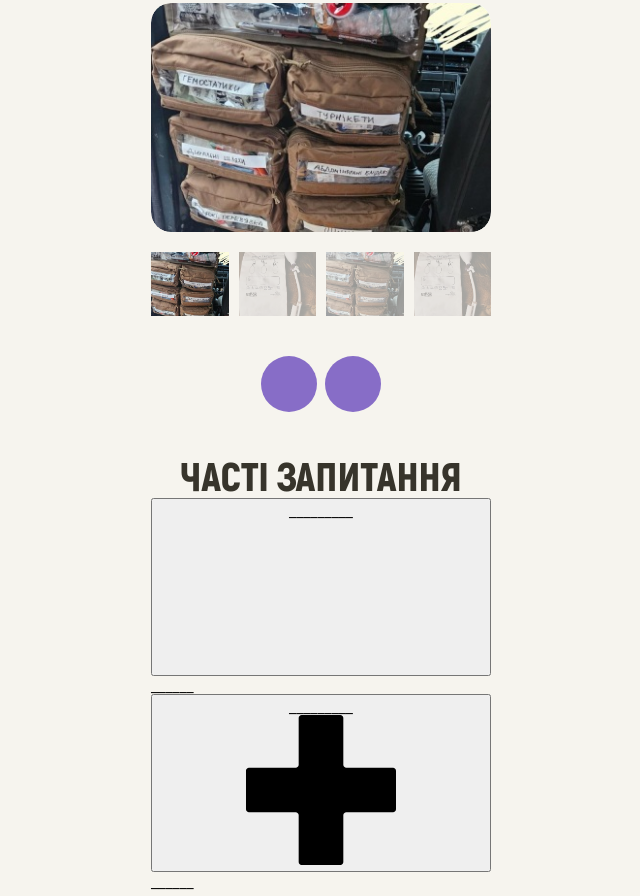
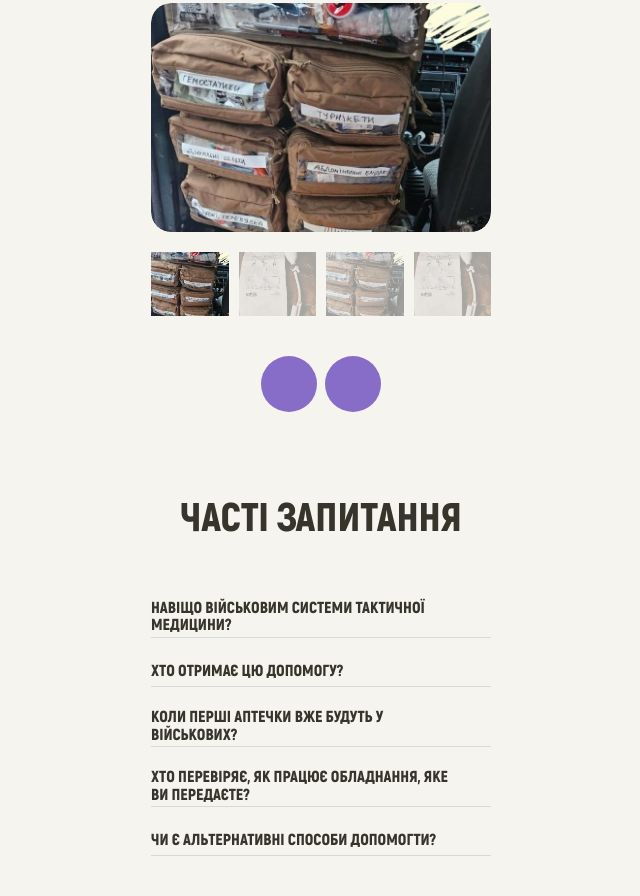
Before and after one commit to alexSili4/silpo-plus-for-life, a website built with Vite: page src/index.html in a window 1280 px wide. Shown: the part 4395-5291 px from the top of the page, without its empty margins (319-959 px from the left). Built offline with nearby package versions, Linux system fonts and the light colour scheme.

Commit message:
add questions

```diff
--- a/src/css/fonts.css
+++ b/src/css/fonts.css
@@ -8,7 +8,7 @@
 @font-face {
   font-family: 'Akrobat';
   src: local('Akrobat'),
-    url('/fonts/akrobat/Akrobat-Extrabold.otf') format('truetype');
+    url('/fonts/akrobat/Akrobat-Extrabold.ttf') format('truetype');
   font-weight: 800;
 }
 
--- a/src/css/questions.css
+++ b/src/css/questions.css
@@ -0,0 +1,99 @@
+.questions-section {
+  padding-top: 40px;
+  padding-bottom: 40px;
+}
+
+.questions-list {
+  display: flex;
+  flex-direction: column;
+  margin-top: 40px;
+}
+
+.questions-list-item {
+}
+
+.questions-question-wrap {
+  border-bottom: 1px solid #d9d9d6;
+  padding-top: 20px;
+  padding-bottom: 4px;
+  transition: padding-bottom var(--transition-duration-and-func);
+}
+
+.questions-question-btn {
+  display: flex;
+  width: 100%;
+  justify-content: space-between;
+  align-items: center;
+  border: none;
+  padding: 0;
+  background-color: transparent;
+}
+
+.questions-question-btn-title {
+  color: #37342b;
+  font-family: Akrobat;
+  font-size: 16px;
+  font-weight: 900;
+  line-height: 1.1;
+  text-align: left;
+  text-transform: uppercase;
+}
+
+.question-btn-icon-wrap {
+  position: relative;
+}
+
+.question-btn-icon {
+  flex-shrink: 0;
+  display: block;
+  width: 24px;
+  height: 24px;
+  fill: var(--primary-color);
+  transition: opacity var(--transition-duration-and-func),
+    transform var(--transition-duration-and-func);
+}
+
+.question-btn-icon-hide {
+  position: absolute;
+  top: 0;
+  left: 0;
+  opacity: 0;
+}
+
+.questions-question-btn:is(:hover, :focus) .question-btn-icon-show {
+  transform: rotate(90deg);
+}
+
+.questions-answer {
+  max-height: 100px;
+  margin-top: 8px;
+  color: #37342b;
+  font-family: Manrope;
+  font-size: 16px;
+  font-weight: 400;
+  line-height: 1.4;
+  overflow-y: hidden;
+  transform: scaleY(1);
+  transform-origin: top;
+  transition: transform var(--transition-duration-and-func),
+    max-height var(--transition-duration-and-func),
+    margin-top var(--transition-duration-and-func);
+}
+
+.questions-question-wrap.hidden-desc .questions-answer {
+  max-height: 0px;
+  margin-top: 0px;
+  transform: scaleY(0);
+}
+
+.questions-question-wrap:not(.hidden-desc) {
+  padding-bottom: 20px;
+}
+
+.questions-question-wrap:not(.hidden-desc) .question-btn-icon-show {
+  opacity: 0;
+}
+
+.questions-question-wrap:not(.hidden-desc) .question-btn-icon-hide {
+  opacity: 1;
+}
--- a/src/partials/questions.html
+++ b/src/partials/questions.html
@@ -10,12 +10,22 @@
             type="button"
             class="questions-question-btn js-questions-question-btn"
           >
-            <span class="questions-question-btn-title">_________</span>
-            <svg class="question-btn-icon">
-              <use href="/icons/icons.svg#question-arrow"></use>
-            </svg>
+            <span class="questions-question-btn-title"
+              >Навіщо військовим системи тактичної медицини?</span
+            >
+            <span class="question-btn-icon-wrap">
+              <svg class="question-btn-icon question-btn-icon-show">
+                <use href="/icons/icons.svg#question-show"></use>
+              </svg>
+              <svg class="question-btn-icon question-btn-icon-hide">
+                <use href="/icons/icons.svg#question-hide"></use>
+              </svg>
+            </span>
           </button>
-          <p class="questions-answer">______</p>
+          <p class="questions-answer">
+            Lorem ipsum dolor sit, amet consectetur adipisicing elit. Corrupti,
+            alias?
+          </p>
         </div>
       </li>
       <li class="questions-list-item">
@@ -26,12 +36,88 @@
             type="button"
             class="questions-question-btn js-questions-question-btn"
           >
-            <span class="questions-question-btn-title">_________</span>
-            <svg class="question-btn-icon">
-              <use href="/icons/icons.svg#plus"></use>
-            </svg>
+            <span class="questions-question-btn-title"
+              >Хто отримає цю допомогу?</span
+            >
+            <span class="question-btn-icon-wrap">
+              <svg class="question-btn-icon question-btn-icon-show">
+                <use href="/icons/icons.svg#question-show"></use>
+              </svg>
+            </span>
           </button>
-          <p class="questions-answer">______</p>
+          <p class="questions-answer">
+            Lorem ipsum dolor, sit amet consectetur adipisicing elit.
+            Dignissimos, sequi?
+          </p>
+        </div>
+      </li>
+      <li class="questions-list-item">
+        <div
+          class="questions-question-wrap hidden-desc js-questions-question-wrap"
+        >
+          <button
+            type="button"
+            class="questions-question-btn js-questions-question-btn"
+          >
+            <span class="questions-question-btn-title"
+              >Коли перші аптечки вже будуть у військових?</span
+            >
+            <span class="question-btn-icon-wrap">
+              <svg class="question-btn-icon question-btn-icon-show">
+                <use href="/icons/icons.svg#question-show"></use>
+              </svg>
+            </span>
+          </button>
+          <p class="questions-answer">
+            Lorem ipsum dolor sit amet consectetur adipisicing elit. Rerum,
+            totam?
+          </p>
+        </div>
+      </li>
+      <li class="questions-list-item">
+        <div
+          class="questions-question-wrap hidden-desc js-questions-question-wrap"
+        >
+          <button
+            type="button"
+            class="questions-question-btn js-questions-question-btn"
+          >
+            <span class="questions-question-btn-title"
+              >Хто перевіряє, як працює обладнання, яке ви передаєте?</span
+            >
+            <span class="question-btn-icon-wrap">
+              <svg class="question-btn-icon question-btn-icon-show">
+                <use href="/icons/icons.svg#question-show"></use>
+              </svg>
+            </span>
+          </button>
+          <p class="questions-answer">
+            Lorem ipsum dolor sit amet, consectetur adipisicing elit. Est,
+            perferendis.
+          </p>
+        </div>
+      </li>
+      <li class="questions-list-item">
+        <div
+          class="questions-question-wrap hidden-desc js-questions-question-wrap"
+        >
+          <button
+            type="button"
+            class="questions-question-btn js-questions-question-btn"
+          >
+            <span class="questions-question-btn-title"
+              >Чи є альтернативні способи допомогти?</span
+            >
+            <span class="question-btn-icon-wrap">
+              <svg class="question-btn-icon question-btn-icon-show">
+                <use href="/icons/icons.svg#question-show"></use>
+              </svg>
+            </span>
+          </button>
+          <p class="questions-answer">
+            Lorem ipsum dolor sit amet consectetur adipisicing elit. Ipsa,
+            perspiciatis?
+          </p>
         </div>
       </li>
     </ul>
```
Also changed, not shown: src/icons/icons.svg.
